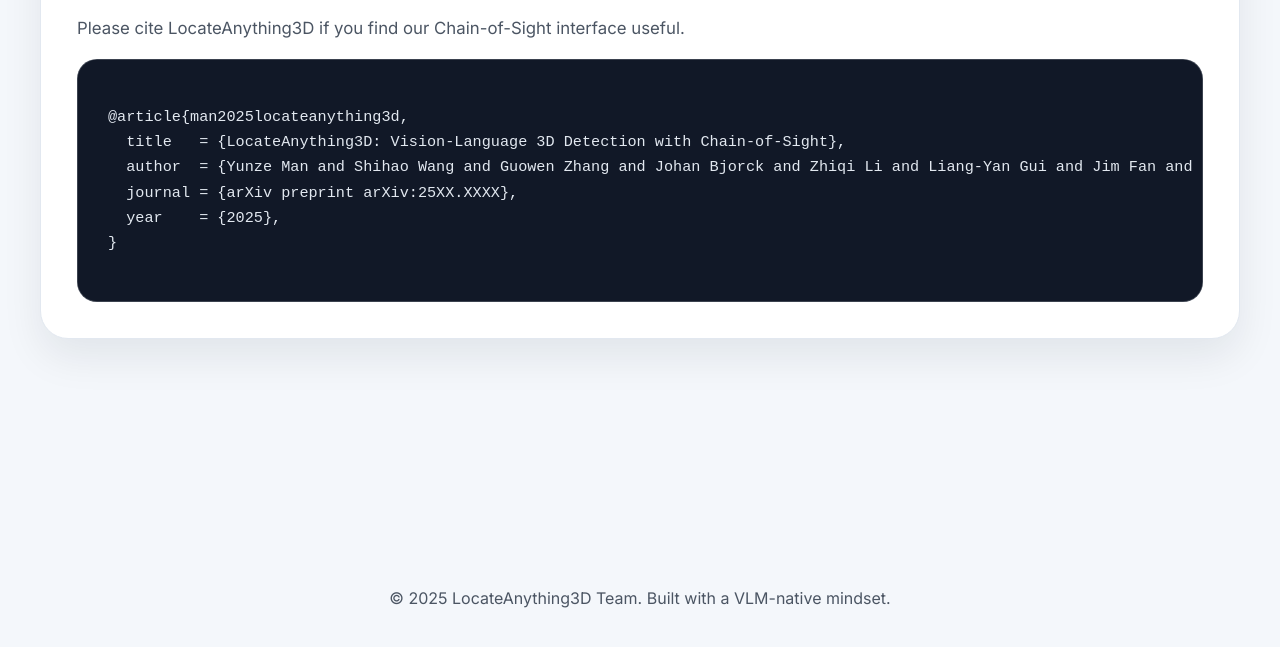
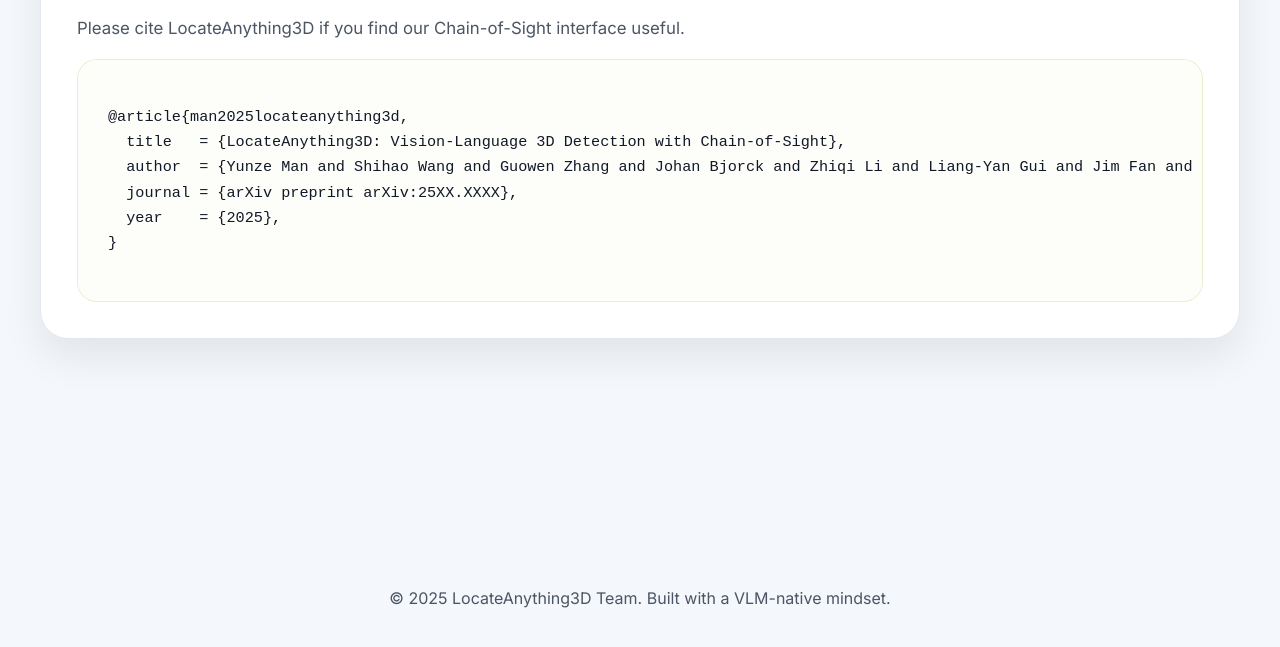
Before and after one commit to NVlabs/LocateAnything3D, a plain HTML site: page index.html in a window 1280 px wide. Shown: the part 9636-10283 px from the top of the page. Drawn offline with Linux system fonts and the light colour scheme.

Commit message:
update index.html

```diff
--- a/index.html
+++ b/index.html
@@ -25,7 +25,7 @@
                 </h1>
                 <div class="author-list">
                     <a href="https://yunzeman.github.io/" target="_blank" rel="noopener">Yunze Man<sup>*</sup></a>
-                    <a href="#top">Shihao Wang<sup></sup></a>
+                    <a href="https://exiawsh.github.io/shihaow-homepage.github.io/">Shihao Wang<sup></sup></a>
                     <a href="#top">Guowen Zhang<sup></sup></a>
                     <a href="https://www.linkedin.com/in/johan-bj%C3%B6rck-b9a6bb65/">Johan Bjorck</a>
                     <a href="https://zhiqi-li.github.io/">Zhiqi Li</a>
--- a/static/style.css
+++ b/static/style.css
@@ -463,11 +463,11 @@ dialog::backdrop {
 }
 
 .citation-card {
-  background: #111827;
-  color: #e2e8f0;
+  background: #fdfef9;
+  color: var(--text);
   border-radius: 20px;
   padding: 30px;
-  border: 1px solid rgba(226, 232, 240, 0.2);
+  border: 1px solid rgba(118, 185, 0, 0.18);
   font-family: 'Inter', monospace;
   font-size: 0.95rem;
   overflow-x: auto;
```
